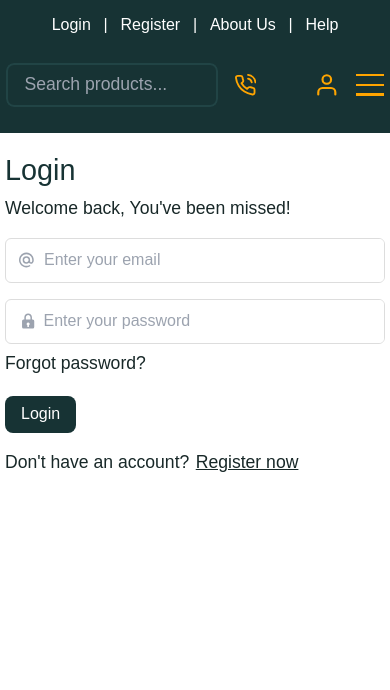
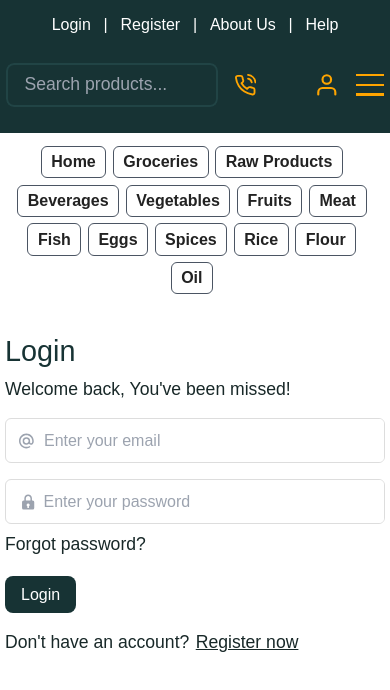
Before and after one commit to riazul01/food-ocean, a React (Create React App) app: page /user/login in a window 390 px wide. Shown: the top 690 px of the page. Built offline with nearby package versions, Linux system fonts and the light colour scheme; no server answers; the database is empty; some icons are missing.

Commit message:
navbar responsive completed💥

```diff
--- a/src/layouts/AppLayout.jsx
+++ b/src/layouts/AppLayout.jsx
@@ -11,7 +11,7 @@ const AppLayout = ({ children }) => {
         <>
             <Topbar/>
             <Header/>
-            {/* <Navbar/> */}
+            <Navbar/>
             {children}
             {/* <Footer/> */}
         </>
--- a/src/sections/Navbar.jsx
+++ b/src/sections/Navbar.jsx
@@ -16,27 +16,27 @@ const Navbar = () => {
     return (
         <div className="w-full">
             {/* nav links */}
-            <div className="flex items-center justify-between max-w-[1420px] mx-auto px-[0.4rem] py-[1.4rem]">
-                <div className="flex items-center justify-center">
-                    <NavLink to="/" className="navLink mr-[0.4rem] px-[0.6rem] py-[0.2rem] text-[#222] text-[1rem] font-[600] border-[1px] border-gray-600 rounded-md">Home</NavLink>
-                    <NavLink to="/groceries" className="navLink mr-[0.4rem] px-[0.6rem] py-[0.2rem] text-[#222] text-[1rem] font-[600] border-[1px] border-gray-600 rounded-md">Groceries</NavLink>
-                    {<NavLink to="/groceries/raw-products" className="navLink mr-[0.4rem] px-[0.6rem] py-[0.2rem] text-[#222] text-[1rem] font-[600] border-[1px] border-gray-600 rounded-md">Raw Products</NavLink>}
-                    {<NavLink to="/groceries/beverages" className="navLink mr-[0.4rem] px-[0.6rem] py-[0.2rem] text-[#222] text-[1rem] font-[600] border-[1px] border-gray-600 rounded-md">Beverages</NavLink>}
-                    {flag && <NavLink to="/groceries/raw-products/vegetables" className="navLink mr-[0.4rem] px-[0.6rem] py-[0.2rem] text-[#222] text-[1rem] font-[600] border-[1px] border-gray-600 rounded-md">Vegetables</NavLink>}
-                    {flag && <NavLink to="/groceries/raw-products/fruits" className="navLink mr-[0.4rem] px-[0.6rem] py-[0.2rem] text-[#222] text-[1rem] font-[600] border-[1px] border-gray-600 rounded-md">Fruits</NavLink>}
-                    {flag && <NavLink to="/groceries/raw-products/meat" className="navLink mr-[0.4rem] px-[0.6rem] py-[0.2rem] text-[#222] text-[1rem] font-[600] border-[1px] border-gray-600 rounded-md">Meat</NavLink>}
-                    {flag && <NavLink to="/groceries/raw-products/fish" className="navLink mr-[0.4rem] px-[0.6rem] py-[0.2rem] text-[#222] text-[1rem] font-[600] border-[1px] border-gray-600 rounded-md">Fish</NavLink>}
-                    {flag && <NavLink to="/groceries/raw-products/eggs" className="navLink mr-[0.4rem] px-[0.6rem] py-[0.2rem] text-[#222] text-[1rem] font-[600] border-[1px] border-gray-600 rounded-md">Eggs</NavLink>}
-                    {!flag && <NavLink to="/groceries/beverages/tea-coffe" className="navLink mr-[0.4rem] px-[0.6rem] py-[0.2rem] text-[#222] text-[1rem] font-[600] border-[1px] border-gray-600 rounded-md">Tea & Coffe</NavLink>}
-                    {flag && <NavLink to="/groceries/raw-products/spices" className="navLink mr-[0.4rem] px-[0.6rem] py-[0.2rem] text-[#222] text-[1rem] font-[600] border-[1px] border-gray-600 rounded-md">Spices</NavLink>}
-                    {!flag && <NavLink to="/groceries/beverages/dry-fruits" className="navLink mr-[0.4rem] px-[0.6rem] py-[0.2rem] text-[#222] text-[1rem] font-[600] border-[1px] border-gray-600 rounded-md">Dry Fruits</NavLink>}
-                    {!flag && <NavLink to="/groceries/beverages/jams" className="navLink mr-[0.4rem] px-[0.6rem] py-[0.2rem] text-[#222] text-[1rem] font-[600] border-[1px] border-gray-600 rounded-md">Jams & Jellies</NavLink>}
-                    {!flag && <NavLink to="/groceries/beverages/biscuits" className="navLink mr-[0.4rem] px-[0.6rem] py-[0.2rem] text-[#222] text-[1rem] font-[600] border-[1px] border-gray-600 rounded-md">Biscuits</NavLink>}
-                    {!flag && <NavLink to="/groceries/beverages/cakes" className="navLink mr-[0.4rem] px-[0.6rem] py-[0.2rem] text-[#222] text-[1rem] font-[600] border-[1px] border-gray-600 rounded-md">Cakes</NavLink>}
-                    {!flag && <NavLink to="/groceries/beverages/breads" className="navLink mr-[0.4rem] px-[0.6rem] py-[0.2rem] text-[#222] text-[1rem] font-[600] border-[1px] border-gray-600 rounded-md">Breads</NavLink>}
-                    {flag && <NavLink to="/groceries/raw-products/rice" className="navLink mr-[0.4rem] px-[0.6rem] py-[0.2rem] text-[#222] text-[1rem] font-[600] border-[1px] border-gray-600 rounded-md">Rice</NavLink>}
-                    {flag && <NavLink to="/groceries/raw-products/flour" className="navLink mr-[0.4rem] px-[0.6rem] py-[0.2rem] text-[#222] text-[1rem] font-[600] border-[1px] border-gray-600 rounded-md">Flour</NavLink>}
-                    {flag && <NavLink to="/groceries/raw-products/oil" className="navLink mr-[0.4rem] px-[0.6rem] py-[0.2rem] text-[#222] text-[1rem] font-[600] border-[1px] border-gray-600 rounded-md">Oil</NavLink>}
+            <div className=" mx-auto px-[0.4rem] py-[0.8rem] md:py-[1.4rem] flex items-center justify-between max-w-[1420px]">
+                <div className="flex flex-wrap items-center justify-center">
+                    <NavLink to="/" className="navLink mb-[0.4rem] mr-[0.4rem] px-[0.6rem] py-[0.2rem] text-[#222] text-[1rem] font-[600] border-[1px] border-gray-600 rounded-md">Home</NavLink>
+                    <NavLink to="/groceries" className="navLink mb-[0.4rem] mr-[0.4rem] px-[0.6rem] py-[0.2rem] text-[#222] text-[1rem] font-[600] border-[1px] border-gray-600 rounded-md">Groceries</NavLink>
+                    {<NavLink to="/groceries/raw-products" className="navLink mb-[0.4rem] mr-[0.4rem] px-[0.6rem] py-[0.2rem] text-[#222] text-[1rem] font-[600] border-[1px] border-gray-600 rounded-md">Raw Products</NavLink>}
+                    {<NavLink to="/groceries/beverages" className="navLink mb-[0.4rem] mr-[0.4rem] px-[0.6rem] py-[0.2rem] text-[#222] text-[1rem] font-[600] border-[1px] border-gray-600 rounded-md">Beverages</NavLink>}
+                    {flag && <NavLink to="/groceries/raw-products/vegetables" className="navLink mb-[0.4rem] mr-[0.4rem] px-[0.6rem] py-[0.2rem] text-[#222] text-[1rem] font-[600] border-[1px] border-gray-600 rounded-md">Vegetables</NavLink>}
+                    {flag && <NavLink to="/groceries/raw-products/fruits" className="navLink mb-[0.4rem] mr-[0.4rem] px-[0.6rem] py-[0.2rem] text-[#222] text-[1rem] font-[600] border-[1px] border-gray-600 rounded-md">Fruits</NavLink>}
+                    {flag && <NavLink to="/groceries/raw-products/meat" className="navLink mb-[0.4rem] mr-[0.4rem] px-[0.6rem] py-[0.2rem] text-[#222] text-[1rem] font-[600] border-[1px] border-gray-600 rounded-md">Meat</NavLink>}
+                    {flag && <NavLink to="/groceries/raw-products/fish" className="navLink mb-[0.4rem] mr-[0.4rem] px-[0.6rem] py-[0.2rem] text-[#222] text-[1rem] font-[600] border-[1px] border-gray-600 rounded-md">Fish</NavLink>}
+                    {flag && <NavLink to="/groceries/raw-products/eggs" className="navLink mb-[0.4rem] mr-[0.4rem] px-[0.6rem] py-[0.2rem] text-[#222] text-[1rem] font-[600] border-[1px] border-gray-600 rounded-md">Eggs</NavLink>}
+                    {!flag && <NavLink to="/groceries/beverages/tea-coffe" className="navLink mb-[0.4rem] mr-[0.4rem] px-[0.6rem] py-[0.2rem] text-[#222] text-[1rem] font-[600] border-[1px] border-gray-600 rounded-md">Tea & Coffe</NavLink>}
+                    {flag && <NavLink to="/groceries/raw-products/spices" className="navLink mb-[0.4rem] mr-[0.4rem] px-[0.6rem] py-[0.2rem] text-[#222] text-[1rem] font-[600] border-[1px] border-gray-600 rounded-md">Spices</NavLink>}
+                    {!flag && <NavLink to="/groceries/beverages/dry-fruits" className="navLink mb-[0.4rem] mr-[0.4rem] px-[0.6rem] py-[0.2rem] text-[#222] text-[1rem] font-[600] border-[1px] border-gray-600 rounded-md">Dry Fruits</NavLink>}
+                    {!flag && <NavLink to="/groceries/beverages/jams" className="navLink mb-[0.4rem] mr-[0.4rem] px-[0.6rem] py-[0.2rem] text-[#222] text-[1rem] font-[600] border-[1px] border-gray-600 rounded-md">Jams & Jellies</NavLink>}
+                    {!flag && <NavLink to="/groceries/beverages/biscuits" className="navLink mb-[0.4rem] mr-[0.4rem] px-[0.6rem] py-[0.2rem] text-[#222] text-[1rem] font-[600] border-[1px] border-gray-600 rounded-md">Biscuits</NavLink>}
+                    {!flag && <NavLink to="/groceries/beverages/cakes" className="navLink mb-[0.4rem] mr-[0.4rem] px-[0.6rem] py-[0.2rem] text-[#222] text-[1rem] font-[600] border-[1px] border-gray-600 rounded-md">Cakes</NavLink>}
+                    {!flag && <NavLink to="/groceries/beverages/breads" className="navLink mb-[0.4rem] mr-[0.4rem] px-[0.6rem] py-[0.2rem] text-[#222] text-[1rem] font-[600] border-[1px] border-gray-600 rounded-md">Breads</NavLink>}
+                    {flag && <NavLink to="/groceries/raw-products/rice" className="navLink mb-[0.4rem] mr-[0.4rem] px-[0.6rem] py-[0.2rem] text-[#222] text-[1rem] font-[600] border-[1px] border-gray-600 rounded-md">Rice</NavLink>}
+                    {flag && <NavLink to="/groceries/raw-products/flour" className="navLink mb-[0.4rem] mr-[0.4rem] px-[0.6rem] py-[0.2rem] text-[#222] text-[1rem] font-[600] border-[1px] border-gray-600 rounded-md">Flour</NavLink>}
+                    {flag && <NavLink to="/groceries/raw-products/oil" className="navLink mb-[0.4rem] mr-[0.4rem] px-[0.6rem] py-[0.2rem] text-[#222] text-[1rem] font-[600] border-[1px] border-gray-600 rounded-md">Oil</NavLink>}
                 </div>
             </div>
         </div>
```
